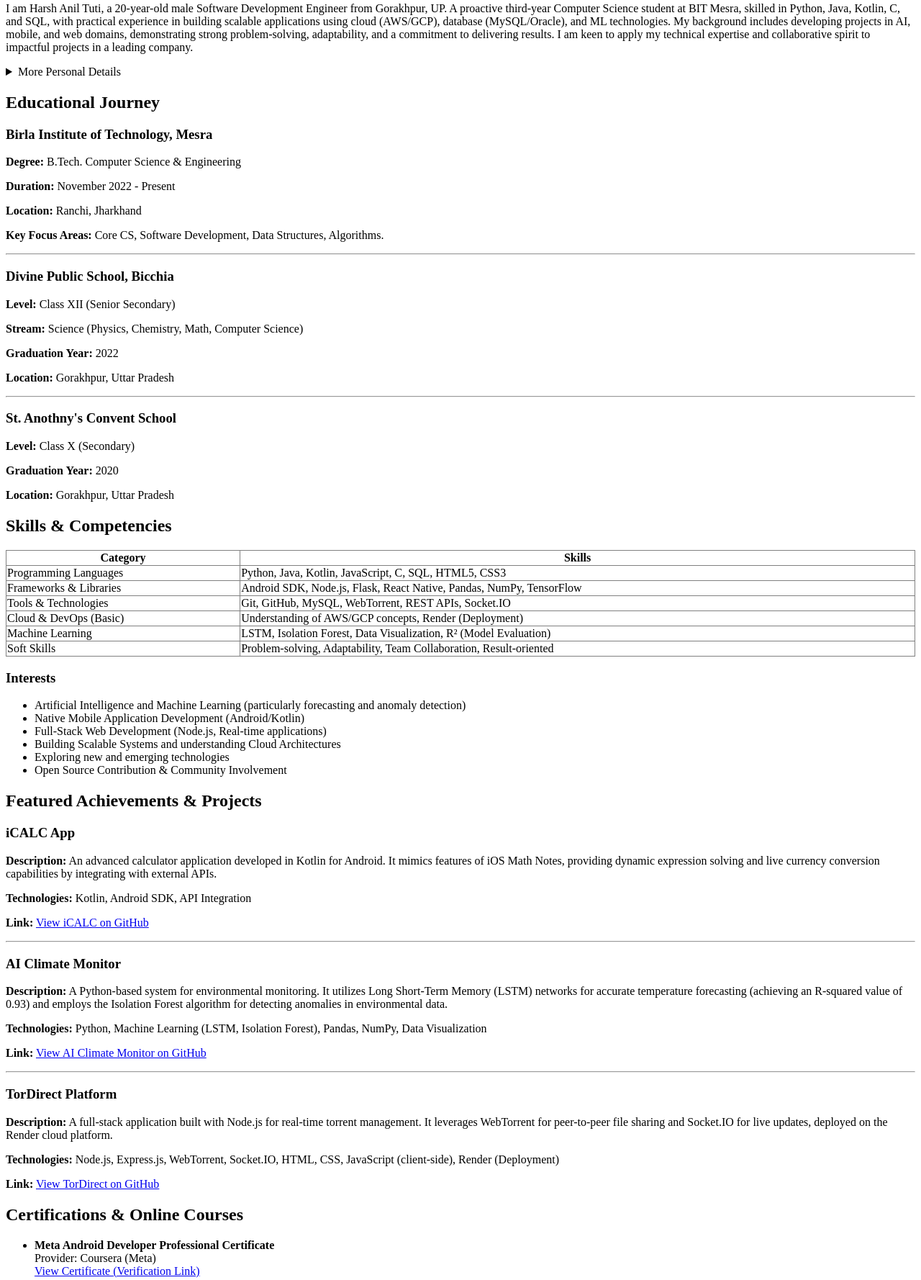
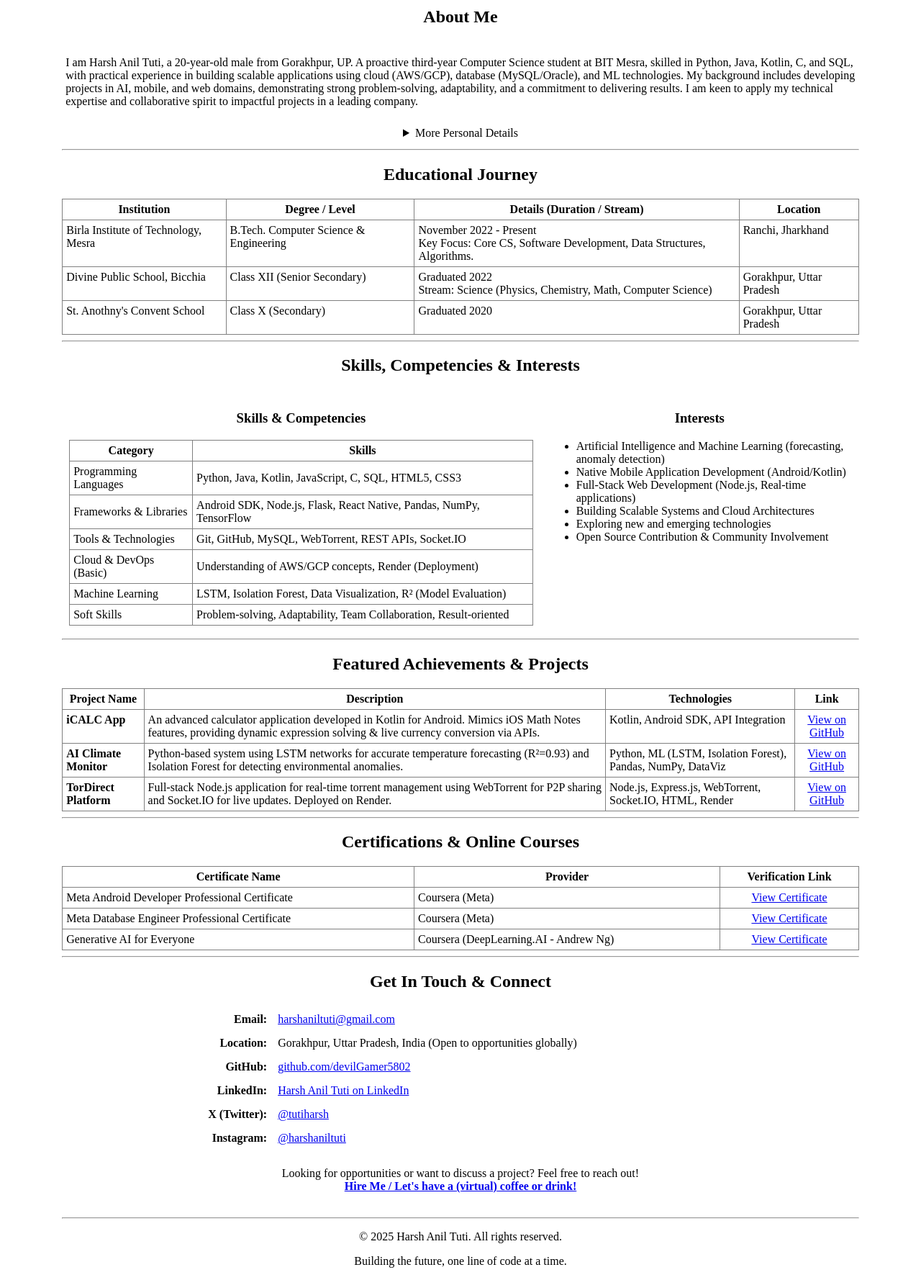
Before and after one commit to devilGamer5802/portfolio-basic, a plain HTML site: page index.html in a window 1280 px wide. Shown: the part 366-2144 px from the top of the page at 72% size. Drawn offline with Linux system fonts and the light colour scheme.

Commit message:
Update index.html

```diff
--- a/index.html
+++ b/index.html
@@ -7,63 +7,105 @@
 </head>
 <body>
 
-    <header>
+<table width="90%" align="center" border="0" cellpadding="15" cellspacing="0"> <!-- Main Page Wrapper Table for Centering Content -->
+<tr>
+<td>
+
+    <header align="center">
+        <table border="0" cellpadding="10" cellspacing="5" align="center">
+            <tr>
+                <td align="center" valign="middle">
+                    <figure style="margin:0;"> <!-- Basic style to remove figure margin -->
+                        <img src="profile.jpg" alt="A photo of Harsh Anil Tuti" width="150" height="150">
+                    </figure>
+                </td>
+            </tr>
+            <tr>
+                <td align="center" valign="middle">
                     <h1>Harsh Anil Tuti</h1>
-        <figure>
-            <img src="profile.jpg" alt="A photo of Harsh Anil Tuti" width="200" height="200">
-            <figcaption>Harsh Anil Tuti - Software Development Engineer</figcaption>
-        </figure>
+                    <p><em>Software Development Engineer</em></p>
+                </td>
+            </tr>
+        </table>
     </header>
+
+    <hr>
 
     <main>
         <section id="about-me">
-            <h2>About Me</h2>
+            <h2 align="center">About Me</h2>
+            <table width="100%" border="0" cellpadding="5" cellspacing="0">
+                <tr>
+                    <td valign="top">
                         <p>
-                I am Harsh Anil Tuti, a 20-year-old male Software Development Engineer from Gorakhpur, UP.
+                            I am Harsh Anil Tuti, a 20-year-old male from Gorakhpur, UP.
                             A proactive third-year Computer Science student at BIT Mesra, skilled in Python, Java, Kotlin, C, and SQL, with practical experience in building scalable applications using cloud (AWS/GCP), database (MySQL/Oracle), and ML technologies. My background includes developing projects in AI, mobile, and web domains, demonstrating strong problem-solving, adaptability, and a commitment to delivering results. I am keen to apply my technical expertise and collaborative spirit to impactful projects in a leading company.
                         </p>
+                    </td>
+                </tr>
+                <tr>
+                    <td align="center">
                         <details>
                             <summary>More Personal Details</summary>
-                <ul>
+                            <ul align="left"> <!-- Align list items to left within the centered details block -->
                                 <li><strong>Age:</strong> 20</li>
                                 <li><strong>Gender:</strong> Male</li>
                                 <li><strong>Location:</strong> Gorakhpur, UP, India</li>
                                 <li><strong>Hero Tagline:</strong> Building innovative and scalable digital experiences.</li>
                             </ul>
                         </details>
+                    </td>
+                </tr>
+            </table>
         </section>
 
+        <hr>
+
         <section id="education">
-            <h2>Educational Journey</h2>
-            <article>
-                <h3>Birla Institute of Technology, Mesra</h3>
-                <p><strong>Degree:</strong> B.Tech. Computer Science & Engineering</p>
-                <p><strong>Duration:</strong> November 2022 - Present</p>
-                <p><strong>Location:</strong> Ranchi, Jharkhand</p>
-                <p><strong>Key Focus Areas:</strong> Core CS, Software Development, Data Structures, Algorithms.</p>
-            </article>
-            <hr>
-            <article>
-                <h3>Divine Public School, Bicchia</h3>
-                <p><strong>Level:</strong> Class XII (Senior Secondary)</p>
-                <p><strong>Stream:</strong> Science (Physics, Chemistry, Math, Computer Science)</p>
-                <p><strong>Graduation Year:</strong> 2022</p>
-                <p><strong>Location:</strong> Gorakhpur, Uttar Pradesh</p>
-            </article>
-            <hr>
-            <article>
-                <h3>St. Anothny's Convent School</h3>
-                <p><strong>Level:</strong> Class X (Secondary)</p>
-                <p><strong>Graduation Year:</strong> 2020</p>
-                <p><strong>Location:</strong> Gorakhpur, Uttar Pradesh</p>
-            </article>
+            <h2 align="center">Educational Journey</h2>
+            <table width="100%" border="1" cellpadding="5" cellspacing="0" style="border-collapse: collapse;">
+                <thead>
+                    <tr align="center">
+                        <th>Institution</th>
+                        <th>Degree / Level</th>
+                        <th>Details (Duration / Stream)</th>
+                        <th>Location</th>
+                    </tr>
+                </thead>
+                <tbody>
+                    <tr>
+                        <td valign="top">Birla Institute of Technology, Mesra</td>
+                        <td valign="top">B.Tech. Computer Science & Engineering</td>
+                        <td valign="top">November 2022 - Present <br> Key Focus: Core CS, Software Development, Data Structures, Algorithms.</td>
+                        <td valign="top">Ranchi, Jharkhand</td>
+                    </tr>
+                    <tr>
+                        <td valign="top">Divine Public School, Bicchia</td>
+                        <td valign="top">Class XII (Senior Secondary)</td>
+                        <td valign="top">Graduated 2022 <br> Stream: Science (Physics, Chemistry, Math, Computer Science)</td>
+                        <td valign="top">Gorakhpur, Uttar Pradesh</td>
+                    </tr>
+                    <tr>
+                        <td valign="top">St. Anothny's Convent School</td>
+                        <td valign="top">Class X (Secondary)</td>
+                        <td valign="top">Graduated 2020</td>
+                        <td valign="top">Gorakhpur, Uttar Pradesh</td>
+                    </tr>
+                </tbody>
+            </table>
         </section>
 
+        <hr>
+
         <section id="skills-interests">
-            <h2>Skills & Competencies</h2>
-            <table border="1" style="width:100%; border-collapse: collapse;">
+            <h2 align="center">Skills, Competencies & Interests</h2>
+            <table width="100%" border="0" cellpadding="10" cellspacing="0">
+                <tr>
+                    <td width="60%" valign="top">
+                        <h3 align="center">Skills & Competencies</h3>
+                        <table border="1" width="100%" cellpadding="5" cellspacing="0" style="border-collapse: collapse;">
                             <thead>
-                    <tr>
+                                <tr align="center">
                                     <th>Category</th>
                                     <th>Skills</th>
                                 </tr>
@@ -95,93 +137,143 @@
                                 </tr>
                             </tbody>
                         </table>
-
-            <h3>Interests</h3>
+                    </td>
+                    <td width="40%" valign="top">
+                        <h3 align="center">Interests</h3>
                         <ul>
-                <li>Artificial Intelligence and Machine Learning (particularly forecasting and anomaly detection)</li>
+                            <li>Artificial Intelligence and Machine Learning (forecasting, anomaly detection)</li>
                             <li>Native Mobile Application Development (Android/Kotlin)</li>
                             <li>Full-Stack Web Development (Node.js, Real-time applications)</li>
-                <li>Building Scalable Systems and understanding Cloud Architectures</li>
+                            <li>Building Scalable Systems and Cloud Architectures</li>
                             <li>Exploring new and emerging technologies</li>
                             <li>Open Source Contribution & Community Involvement</li>
                         </ul>
+                    </td>
+                </tr>
+            </table>
         </section>
 
+        <hr>
+
         <section id="projects">
-            <h2>Featured Achievements & Projects</h2>
-
-            <article class="project">
-                <h3>iCALC App</h3>
-                <p><strong>Description:</strong> An advanced calculator application developed in Kotlin for Android. It mimics features of iOS Math Notes, providing dynamic expression solving and live currency conversion capabilities by integrating with external APIs.</p>
-                <p><strong>Technologies:</strong> Kotlin, Android SDK, API Integration</p>
-                <p><strong>Link:</strong> <a href="https://github.com/devilGamer5802/iCALC" target="_blank" rel="noopener noreferrer">View iCALC on GitHub</a></p>
-            </article>
-            <hr>
-            <article class="project">
-                <h3>AI Climate Monitor</h3>
-                <p><strong>Description:</strong> A Python-based system for environmental monitoring. It utilizes Long Short-Term Memory (LSTM) networks for accurate temperature forecasting (achieving an R-squared value of 0.93) and employs the Isolation Forest algorithm for detecting anomalies in environmental data.</p>
-                <p><strong>Technologies:</strong> Python, Machine Learning (LSTM, Isolation Forest), Pandas, NumPy, Data Visualization</p>
-                <p><strong>Link:</strong> <a href="https://github.com/devilGamer5802/AI-Climate-Monitoring-and-Mitigation-System" target="_blank" rel="noopener noreferrer">View AI Climate Monitor on GitHub</a></p>
-            </article>
-            <hr>
-            <article class="project">
-                <h3>TorDirect Platform</h3>
-                <p><strong>Description:</strong> A full-stack application built with Node.js for real-time torrent management. It leverages WebTorrent for peer-to-peer file sharing and Socket.IO for live updates, deployed on the Render cloud platform.</p>
-                <p><strong>Technologies:</strong> Node.js, Express.js, WebTorrent, Socket.IO, HTML, CSS, JavaScript (client-side), Render (Deployment)</p>
-                <p><strong>Link:</strong> <a href="https://github.com/devilGamer5802/TorDirect" target="_blank" rel="noopener noreferrer">View TorDirect on GitHub</a></p>
-            </article>
+            <h2 align="center">Featured Achievements & Projects</h2>
+            <table width="100%" border="1" cellpadding="5" cellspacing="0" style="border-collapse: collapse;">
+                <thead>
+                    <tr align="center">
+                        <th>Project Name</th>
+                        <th>Description</th>
+                        <th>Technologies</th>
+                        <th>Link</th>
+                    </tr>
+                </thead>
+                <tbody>
+                    <tr>
+                        <td valign="top"><strong>iCALC App</strong></td>
+                        <td valign="top">An advanced calculator application developed in Kotlin for Android. Mimics iOS Math Notes features, providing dynamic expression solving & live currency conversion via APIs.</td>
+                        <td valign="top">Kotlin, Android SDK, API Integration</td>
+                        <td valign="top" align="center"><a href="https://github.com/devilGamer5802/iCALC" target="_blank" rel="noopener noreferrer">View on GitHub</a></td>
+                    </tr>
+                    <tr>
+                        <td valign="top"><strong>AI Climate Monitor</strong></td>
+                        <td valign="top">Python-based system using LSTM networks for accurate temperature forecasting (R²=0.93) and Isolation Forest for detecting environmental anomalies.</td>
+                        <td valign="top">Python, ML (LSTM, Isolation Forest), Pandas, NumPy, DataViz</td>
+                        <td valign="top" align="center"><a href="https://github.com/devilGamer5802/AI-Climate-Monitoring-and-Mitigation-System" target="_blank" rel="noopener noreferrer">View on GitHub</a></td>
+                    </tr>
+                    <tr>
+                        <td valign="top"><strong>TorDirect Platform</strong></td>
+                        <td valign="top">Full-stack Node.js application for real-time torrent management using WebTorrent for P2P sharing and Socket.IO for live updates. Deployed on Render.</td>
+                        <td valign="top">Node.js, Express.js, WebTorrent, Socket.IO, HTML, Render</td>
+                        <td valign="top" align="center"><a href="https://github.com/devilGamer5802/TorDirect" target="_blank" rel="noopener noreferrer">View on GitHub</a></td>
+                    </tr>
+                </tbody>
+            </table>
         </section>
 
+        <hr>
+
         <section id="certifications">
-            <h2>Certifications & Online Courses</h2>
-            <ul>
-                <li>
-                    <p><strong>Meta Android Developer Professional Certificate</strong><br>
-                       Provider: Coursera (Meta)<br>
-                       <a href="https://coursera.org/share/" target="_blank" rel="noopener noreferrer">View Certificate (Verification Link)</a>
-                    </p>
-                </li>
-                <li>
-                    <p><strong>Meta Database Engineer Professional Certificate</strong><br>
-                       Provider: Coursera (Meta)<br>
-                       <a href="https://coursera.org/share/" target="_blank" rel="noopener noreferrer">View Certificate (Verification Link)</a>
-                    </p>
-                </li>
-                <li>
-                    <p><strong>Generative AI for Everyone</strong><br>
-                       Provider: Coursera (DeepLearning.AI - Andrew Ng)<br>
-                       <a href="https://coursera.org/share/952ecaad6c3a949fb9afff653f833dbf" target="_blank" rel="noopener noreferrer">View Certificate (Verification Link)</a>
-                    </p>
-                </li>
-            </ul>
+            <h2 align="center">Certifications & Online Courses</h2>
+            <table width="100%" border="1" cellpadding="5" cellspacing="0" style="border-collapse: collapse;">
+                <thead>
+                    <tr align="center">
+                        <th>Certificate Name</th>
+                        <th>Provider</th>
+                        <th>Verification Link</th>
+                    </tr>
+                </thead>
+                <tbody>
+                    <tr>
+                        <td valign="top">Meta Android Developer Professional Certificate</td>
+                        <td valign="top">Coursera (Meta)</td>
+                        <td valign="top" align="center"><a href="https://coursera.org/share/" target="_blank" rel="noopener noreferrer">View Certificate</a></td>
+                    </tr>
+                    <tr>
+                        <td valign="top">Meta Database Engineer Professional Certificate</td>
+                        <td valign="top">Coursera (Meta)</td>
+                        <td valign="top" align="center"><a href="https://coursera.org/share/" target="_blank" rel="noopener noreferrer">View Certificate</a></td>
+                    </tr>
+                    <tr>
+                        <td valign="top">Generative AI for Everyone</td>
+                        <td valign="top">Coursera (DeepLearning.AI - Andrew Ng)</td>
+                        <td valign="top" align="center"><a href="https://coursera.org/share/952ecaad6c3a949fb9afff653f833dbf" target="_blank" rel="noopener noreferrer">View Certificate</a></td>
+                    </tr>
+                </tbody>
+            </table>
         </section>
 
+        <hr>
+
         <section id="contact">
-            <h2>Get In Touch & Connect</h2>
-            <address>
-                <strong>Email:</strong> <a href="mailto:harshaniltuti@gmail.com">harshaniltuti@gmail.com</a><br>
-                <strong>Location:</strong> Gorakhpur, Uttar Pradesh, India (Open to opportunities globally)
-            </address>
-            <p>
-                <strong>GitHub:</strong> <a href="https://github.com/devilGamer5802" target="_blank" rel="noopener noreferrer">github.com/devilGamer5802</a><br>
-                <strong>LinkedIn:</strong> <a href="https://www.linkedin.com/in/harshaniltuti" target="_blank" rel="noopener noreferrer">Harsh Anil Tuti on LinkedIn</a><br>
-                <strong>X (formerly Twitter):</strong> <a href="https://x.com/HarshTuti" target="_blank" rel="noopener noreferrer">@TutiHarsh</a><br>
-                <strong>Instagram:</strong> <a href="https://www.instagram.com/harshaniltuti" target="_blank" rel="noopener noreferrer">@harshaniltuti</a>
-            </p>
+            <h2 align="center">Get In Touch & Connect</h2>
+            <table width="80%" align="center" border="0" cellpadding="5" cellspacing="5">
+                <tr>
+                    <td align="right" valign="top" width="20%"><strong>Email:</strong></td>
+                    <td align="left" valign="top"><a href="mailto:harshaniltuti@gmail.com">harshaniltuti@gmail.com</a></td>
+                </tr>
+                <tr>
+                    <td align="right" valign="top"><strong>Location:</strong></td>
+                    <td align="left" valign="top">Gorakhpur, Uttar Pradesh, India (Open to opportunities globally)</td>
+                </tr>
+                <tr>
+                    <td align="right" valign="top"><strong>GitHub:</strong></td>
+                    <td align="left" valign="top"><a href="https://github.com/devilGamer5802" target="_blank" rel="noopener noreferrer">github.com/devilGamer5802</a></td>
+                </tr>
+                <tr>
+                    <td align="right" valign="top"><strong>LinkedIn:</strong></td>
+                    <td align="left" valign="top"><a href="https://www.linkedin.com/in/harshaniltuti/" target="_blank" rel="noopener noreferrer">Harsh Anil Tuti on LinkedIn</a> </td>
+                </tr>
+                <tr>
+                    <td align="right" valign="top"><strong>X (Twitter):</strong></td>
+                    <td align="left" valign="top"><a href="x.com/HarshTuti" target="_blank" rel="noopener noreferrer">@tutiharsh</a></td>
+                </tr>
+                <tr>
+                    <td align="right" valign="top"><strong>Instagram:</strong></td>
+                    <td align="left" valign="top"><a href="https://www.instagram.com/harshaniltuti/profilecard/?igsh=d210dHppOWtiOHV0" target="_blank" rel="noopener noreferrer">@harshaniltuti</a></td>
+                </tr>
+                <tr>
+                    <td colspan="2" align="center">
                         <p>
                             Looking for opportunities or want to discuss a project? Feel free to reach out!<br>
                             <a href="mailto:harshaniltuti@gmail.com?subject=Opportunity%20/%20Coffee%20Chat&body=Hi%20Harsh%2C%0A%0AI'd%20like%20to%20connect%20regarding...">
-                    Hire Me / Let's have a (virtual) coffee or drink!
+                                <strong>Hire Me / Let's have a (virtual) coffee or drink!</strong>
                             </a>
                         </p>
+                    </td>
+                </tr>
+            </table>
         </section>
     </main>
 
-    <footer>
+    <hr>
+
+    <footer align="center">
         <p>© 2025 Harsh Anil Tuti. All rights reserved.</p>
         <p>Building the future, one line of code at a time.</p>
-        <p><em>This portfolio is built using only HTML for structure and content presentation.</em></p>
     </footer>
+
+</td>
+</tr>
+</table> <!-- End Main Page Wrapper Table -->
 
 </body>
 </html>
```
Lines whose indentation alone changed are shown as unchanged.
